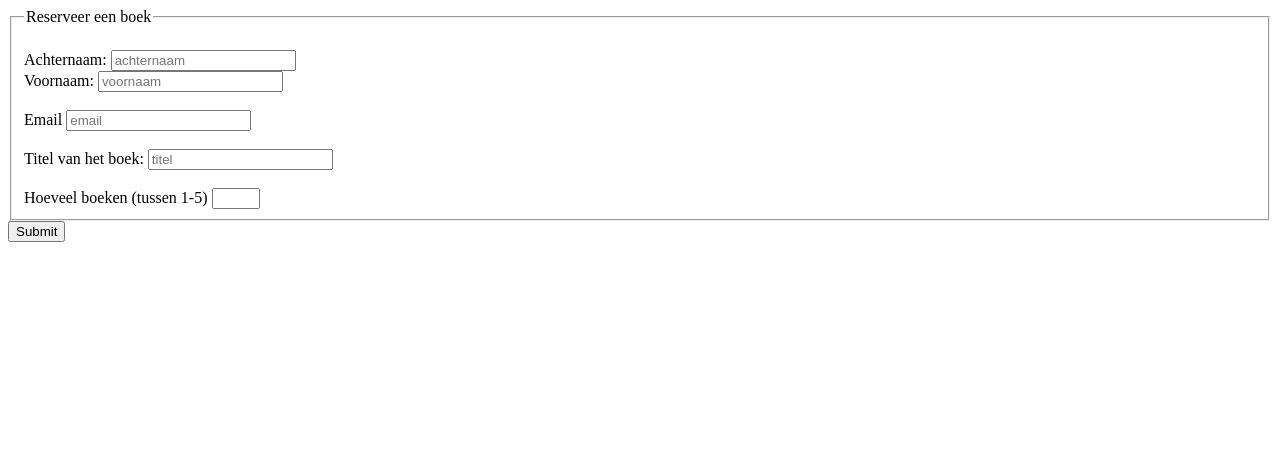
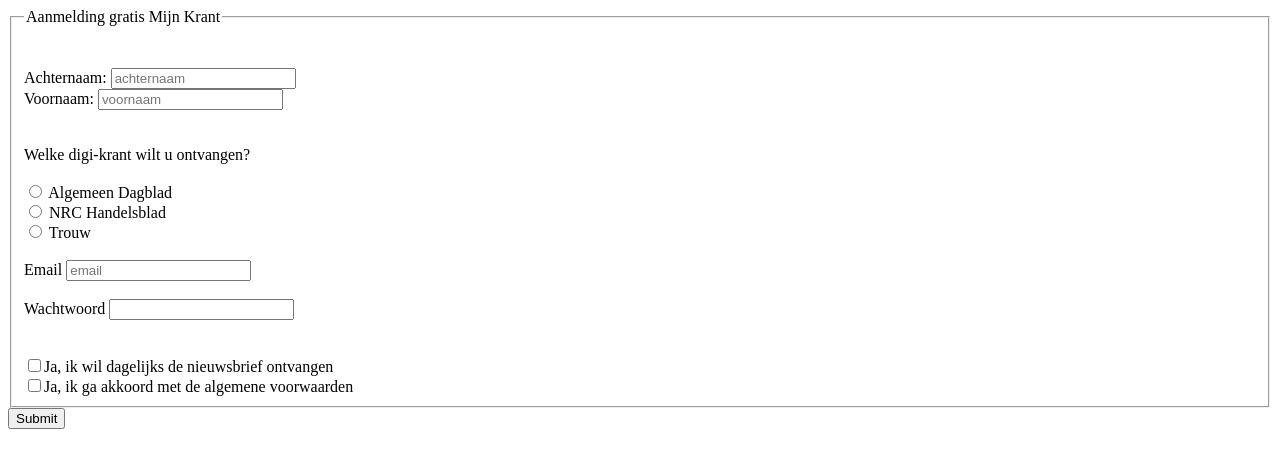
Before and after one commit to eriktechgrounds/salesforcedevelopment, a plain HTML site: page HTML/Intro/Index.html in a window 1280 px wide. Drawn offline with Linux system fonts and the light colour scheme.

Commit message:
Onderdeel 3

```diff
--- a/HTML/Intro/Index.html
+++ b/HTML/Intro/Index.html
@@ -10,18 +10,26 @@
     <div>
         <form>
             <fieldset>
-        <legend>Reserveer een boek</legend>
-        <br>
+                <legend>Aanmelding gratis Mijn Krant</legend>
+                <br><br>
                 <label for="anaam">Achternaam:</label>
                 <input type="text" id="anaam" name="anaam" placeholder="achternaam"><br>
                 <label for="vnaam">Voornaam:</label>
-        <input type="text" id="vnaam" name="vnaam" placeholder="voornaam"><br><br>
+                <input type="text" id="vnaam" name="vnaam" placeholder="voornaam"><br><br><br>
+                Welke digi-krant wilt u ontvangen?<br><br>
+
+                <input type="radio" id="ad" name="krant">
+                <label for="ad">Algemeen Dagblad</label><br>
+                <input type="radio" id="nrc" name="krant">
+                <label for="nrc">NRC Handelsblad</label><br>
+                <input type="radio" id="trouw" name="krant">
+                <label for="trouw">Trouw</label><br><br>
                 <label for="email">Email</label>
                 <input type="email" id="email" name="email" placeholder="email"> <br><br>
-        <label for="boektitel">Titel van het boek:</label>
-        <input type="text" id="boektitel" name="boektitel" placeholder="titel"><br><br>
-        <label for="hoeveelheid">Hoeveel boeken (tussen 1-5)</label>
-        <input type="number" id="hoeveelheid" name="hoeveelheid" min="1" max="5">
+                <label for="wwoord">Wachtwoord</label>
+                <input type="password" id="wwoord" name="wachtwoord"><br><br><br>
+                <input type="checkbox" id="nieuws" name="nieuws"><label for=nieuws>Ja, ik wil dagelijks de nieuwsbrief ontvangen</label><br>
+                <input type="checkbox" id="check" name="check"><label for=check>Ja, ik ga akkoord met de algemene voorwaarden</label>
             </fieldset>
             <input type="submit">
         </form>
```
Also changed, not shown: 1 other file. Lines whose indentation alone changed are shown as unchanged.
